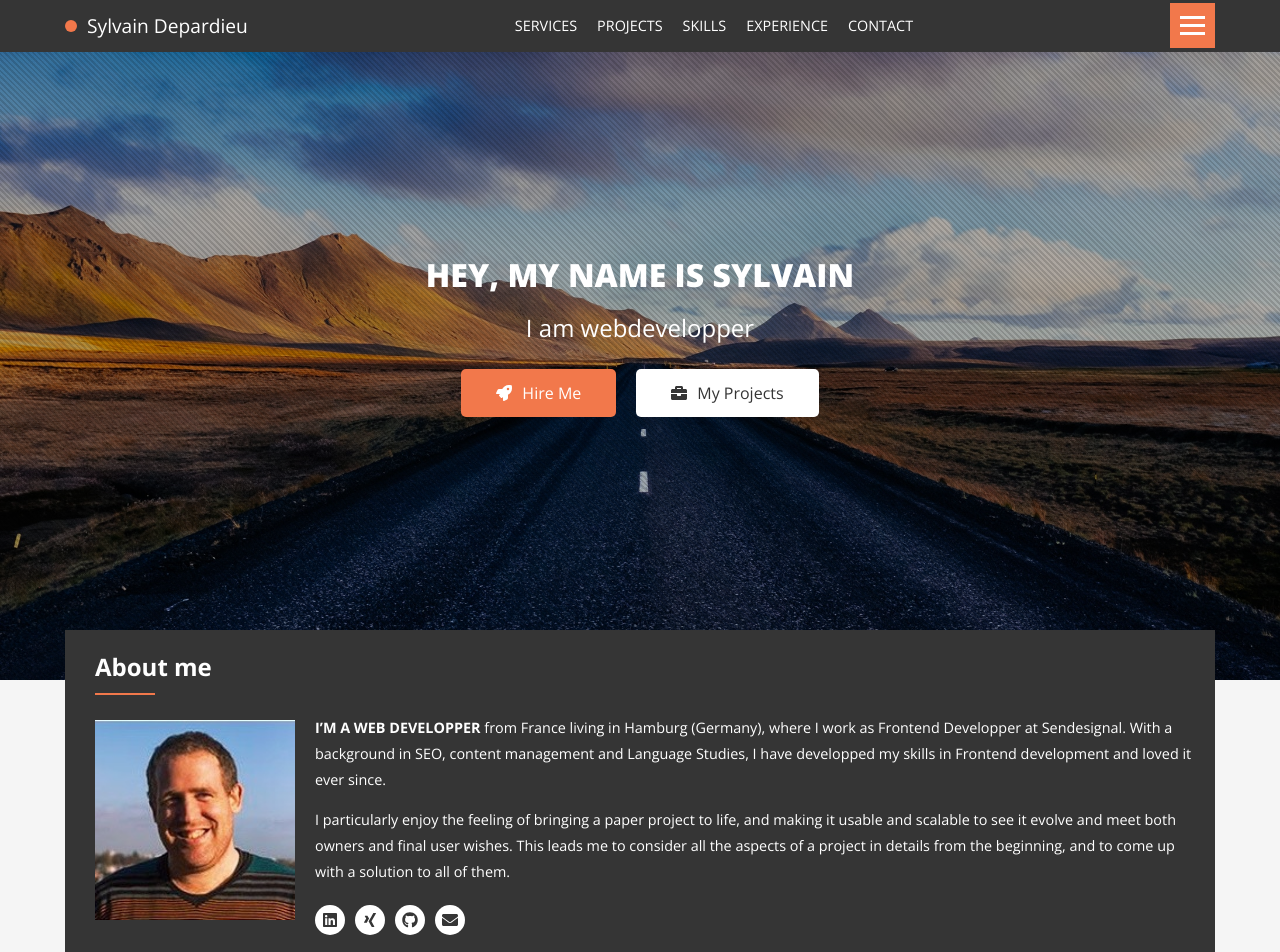
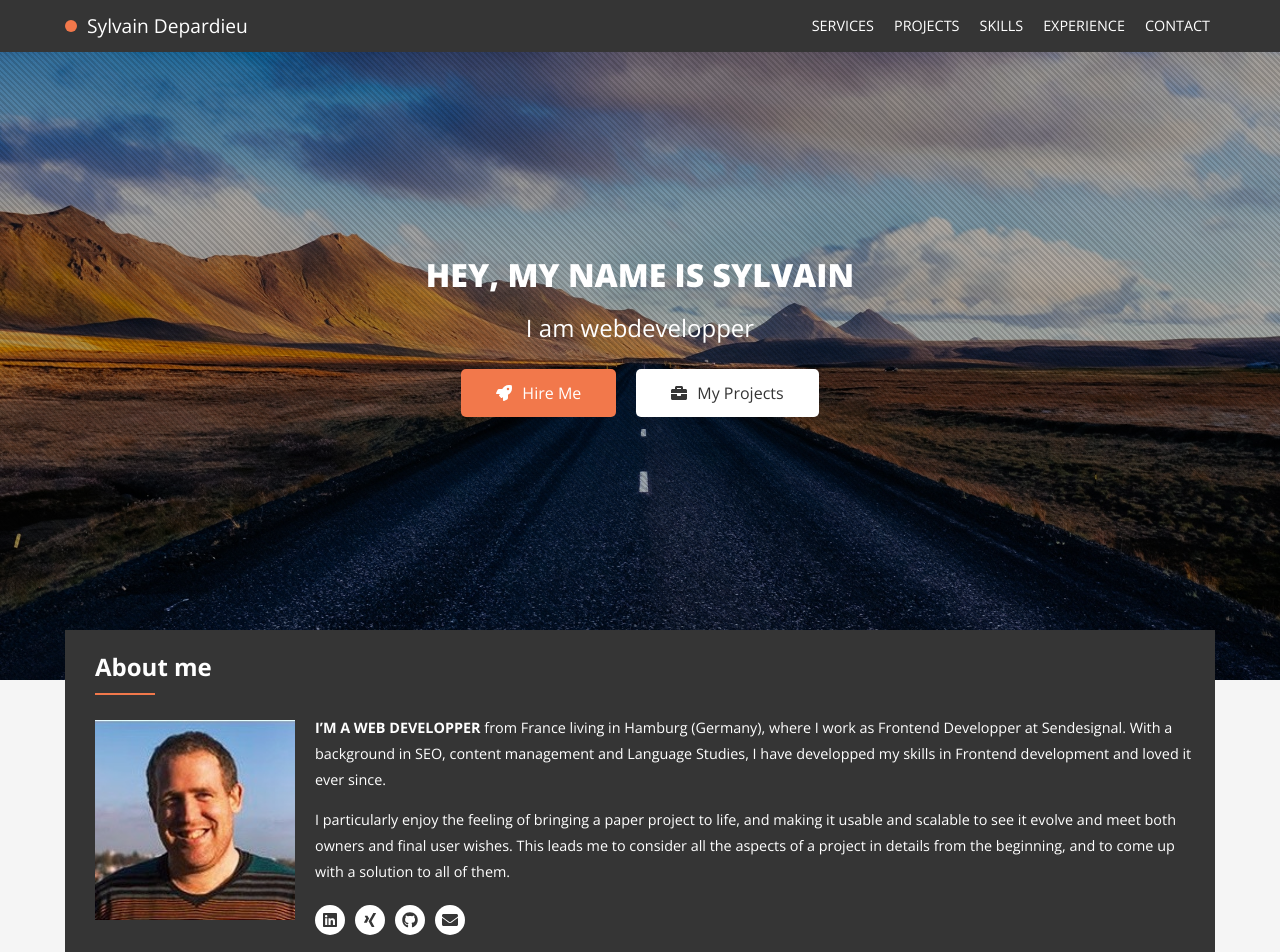
Before and after one commit to SylvainDep/Portfolio2020, a React (Create React App) app: page / in a window 1280 px wide. Shown: the top 952 px of the page. Built offline with nearby package versions, Linux system fonts and the light colour scheme.

Commit message:
Drawer menu refined

```diff
--- a/src/About/AboutContent.js
+++ b/src/About/AboutContent.js
@@ -6,6 +6,7 @@ import { faEnvelope } from "@fortawesome/free-solid-svg-icons";
 import { FontAwesomeIcon } from "@fortawesome/react-fontawesome";
 
 const {
+  constants: { mobile_width },
   uiblocks: { Grid },
   elements: { Badge, SocialLinks }
 } = styles;
@@ -15,6 +16,15 @@ const AboutContentContainer = styled.div`
 
   h2 {
     margin-top: 0
+
+    @media screen and (max-width: ${mobile_width}) {
+      text-align: center;
+
+      &:after {
+        left: 50%;
+        transform: translateX(-50%);
+      }
+    }
   }
 `
 
@@ -25,6 +35,10 @@ const ProfilePicture = styled.div`
 
   img {
     width: 100%;
+    max-width: 200px;
+    margin: auto;
+    display: block;
+    margin-bottom: 30px;
   }
 `
 const ProfileContent = styled.div`
--- a/src/Hero/Navbar/Menu.js
+++ b/src/Hero/Navbar/Menu.js
@@ -5,6 +5,7 @@ import SmoothScrolling from "../../UI/shared/SmoothScrolling";
 import { styles } from '../../UI'
 
 const {
+  uiblocks: { Mask },
   constants: { dark_grey, orange, mobile_width }
 } = styles;
 
@@ -14,6 +15,7 @@ const MenuBlock = styled.ul`
   display: flex;
   font-size: .9em;
   text-transform: uppercase;
+  z-index: 1000;
 
   @media screen and (max-width: ${mobile_width}) {
     flex-direction: column;
@@ -77,9 +79,18 @@ const MenuIcon = styled.div`
   width: 45px;
   position: relative;
   cursor: pointer;
+  position: absolute;
+  top: 0;
+  right: 0;
+  height: 100%;
+  z-index: 1000;
+
+  @media screen and (min-width: ${mobile_width}) {
+    display: none;
+  }
 `
 
-const MenuBurger = styled.div`
+const MenuDrawer = styled.div`
   height: 3px;
   width: 25px;
   background-color: white;
@@ -122,11 +133,13 @@ class Menu extends Component {
 
   scrollHandler = (anchor) => {
     SmoothScrolling.scrollTo(anchor);
+    this.toggleMobileMenu();
   }
 
   render() {
     return (
       <>
+      <Mask open={this.state.isMobileMenuOpen} />
         <MenuBlock open={this.state.isMobileMenuOpen}>
           <MenuItem>
             <a onClick={() => this.scrollHandler("services")}>Services</a>
@@ -145,7 +158,7 @@ class Menu extends Component {
           </MenuItem>
         </MenuBlock>
         <MenuIcon onClick={() => this.toggleMobileMenu()}>
-          <MenuBurger />
+          <MenuDrawer />
         </MenuIcon>
       </>
     )
--- a/src/UI/layout.js
+++ b/src/UI/layout.js
@@ -71,11 +71,23 @@ const ContactBlock = styled.div`
   }
 `
 
+const Mask = styled.div`
+  position: fixed;
+  left: 0;
+  top: 0;
+  height: 100vh;
+  width: 100vw;
+  background-color: rgba(0, 0, 0, 0.5);
+  display: ${props => props.open ? 'block' : 'none' };
+  z-index: 1;
+`
+
 export default {
   Fixed,
   ContentBlock,
   CustomContentBlock,
   ContentArea,
   Grid,
-  ContactBlock
+  ContactBlock,
+  Mask
 }
```
